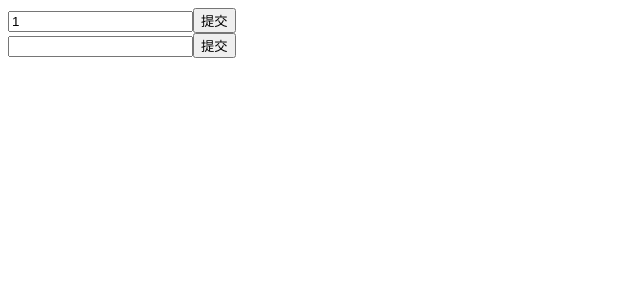
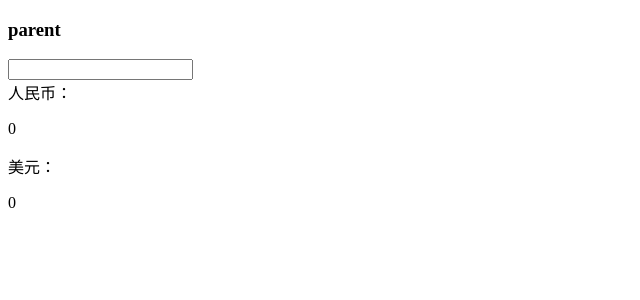
Before and after one commit to yanzhiqing/react-learn-demo, a React (Create React App) app: page / in a window 1280 px wide. Shown: the top 300 px of the page, without its empty margins (0-640 px from the left). Built offline with nearby package versions, Linux system fonts and the light colour scheme.

Commit message:
状态提升

```diff
--- a/src/app.jsx
+++ b/src/app.jsx
@@ -6,9 +6,11 @@ import React, { Component } from "react";
 // import SetStateDemo from "./setStateDemo";
 // import IfDemo from "./ifDemo";
 // import KeyDemo from "./KeyDemo";
-import FormDemo from "./FormDemo";
+// import FormDemo from "./FormDemo";
 // import RefsAndDOM from "./RefsAndDOM";
-import RefsForm from "./RefsForm";
+// import RefsForm from "./RefsForm";
+import Parent from "./components/parent";
+
 // 用类的形式创建组件，Hook形式
 class App extends React.Component{
   constructor(){
@@ -47,11 +49,13 @@ class App extends React.Component{
 
         {/* <KeyDemo/> */}
 
-        <FormDemo/>
+        {/* <FormDemo/> */}
 
         {/* <RefsAndDOM/> */}
 
-        <RefsForm/>
+        {/* <RefsForm/> */}
+
+        <Parent/>
 
       </div>
     )
--- /dev/null
+++ b/src/components/child1.jsx
@@ -0,0 +1,37 @@
+import React from "react";
+
+export default class Child1 extends React.Component {
+  constructor() {
+    super();
+    // this.input1=React.createRef();
+    this.state = {
+      // input1:0
+    };
+  }
+  // componentDidMount(){
+  //   this.setState({
+  //     input1:this.props.money
+  //   })
+  // }
+
+  // handleSubmit=(e)=>{
+  //   e.preventDefault()
+  //   console.log(this.state.value)
+  // }
+
+  // onChangeHandle=(e)=>{
+
+  //   this.setState({
+  //     input1:e.target.value
+  //   })
+  // }
+
+  render() {
+    return (
+      <div>
+        <p>{this.props.money}</p>
+        {/* <input type="text" value={this.state.input1} ref={this.input1} onChange={this.onChangeHandle}/> */}
+      </div>
+      );
+  }
+}
--- /dev/null
+++ b/src/components/child2.jsx
@@ -0,0 +1,36 @@
+import React from "react";
+
+export default class Child2 extends React.Component {
+  constructor() {
+    super();
+    // this.input2=React.createRef();
+    this.state = {
+    //   input2:0
+    };
+  }
+  // componentDidMount(){
+  //   this.setState({
+  //     input2:this.props.money*7
+  //   })
+  // }
+  // handleSubmit=(e)=>{
+  //   e.preventDefault()
+  //   console.log(this.state.value)
+  // }
+
+  // onChangeHandle=(e)=>{
+
+  //   this.setState({
+  //     input2:e.target.value
+  //   })
+  // }
+
+  render() {
+    return (
+      <div>
+        <p>{this.props.money*7}</p>
+        {/* <input type="text" value={this.state.input2} ref={this.input1} onChange={this.onChangeHandle}/> */}
+      </div>
+      );
+  }
+}
--- /dev/null
+++ b/src/components/parent.jsx
@@ -0,0 +1,45 @@
+import React from "react";
+import Child1 from "./child1";
+import Child2 from "./child2";
+
+export default class Parent extends React.Component {
+  constructor() {
+    super();
+    this.money = React.createRef();
+    this.state = {
+      // money:7
+    };
+  }
+
+  componentDidMount() {
+    this.setState({
+      money: 0,
+    });
+  }
+
+  handleSubmit = (e) => {
+    e.preventDefault();
+    console.log(this.state.value);
+  };
+
+  onChangeHandle = (e) => {
+    this.setState({
+      money: e.target.value,
+    });
+  };
+
+  render() {
+    return (
+      <div>
+        <h3>parent</h3>
+        <input type="text" ref={this.input1} onChange={this.onChangeHandle} />
+        <div>
+          人民币：
+          <Child1 money={this.state.money} />
+        </div>
+        美元：
+        <Child2 money={this.state.money} />
+      </div>
+    );
+  }
+}
```
Also changed, not shown: 1 other file (tests, documents, lock files or other folders).
